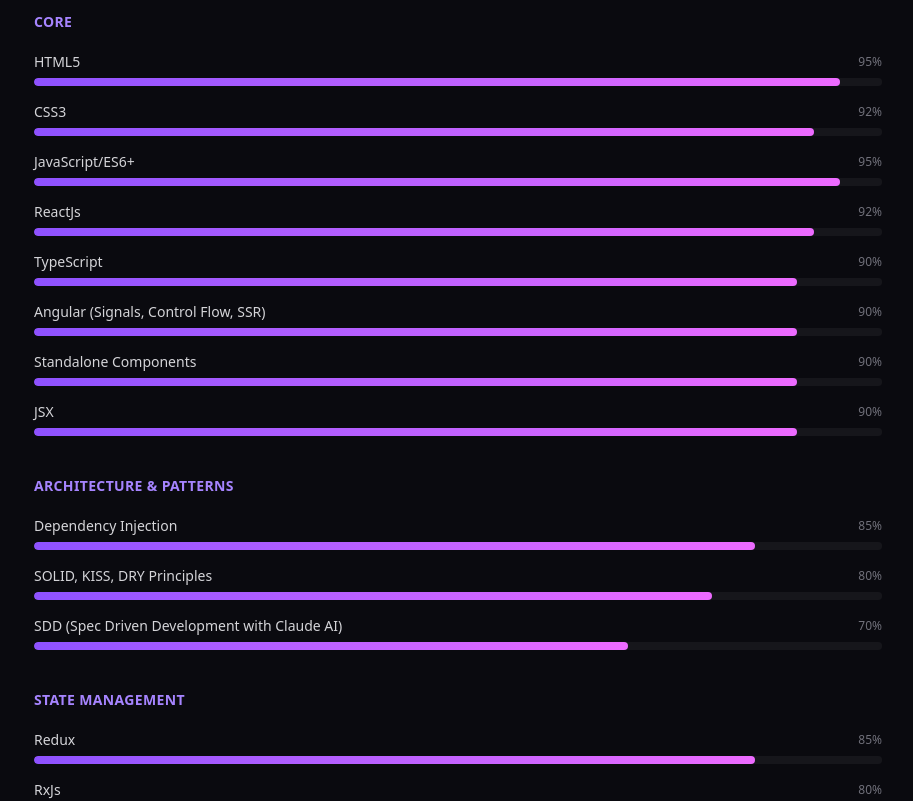
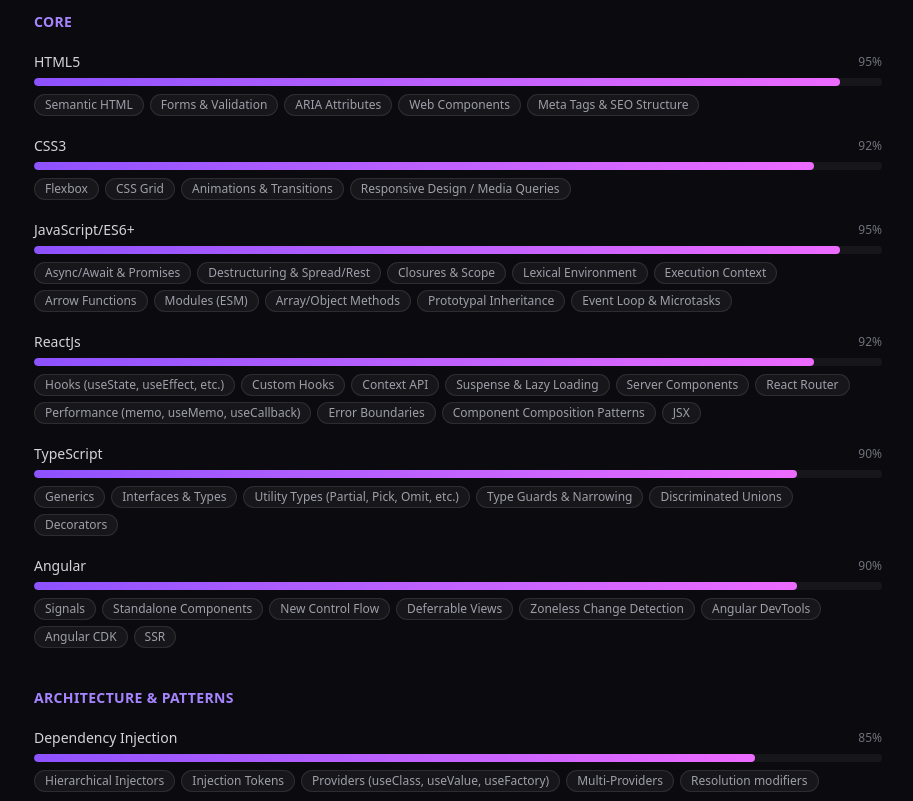
Before and after one commit to sardarhrant/cv-ssr, a Next.js app: page /skills in a window 1280 px wide. Shown: the part 200-1001 px from the top of the page, without its empty margins (182-1095 px from the left). Built offline with nearby package versions, Linux system fonts and the light colour scheme.

Commit message:
Restructure skills with sub-skills, update home page copy, add interests

```diff
--- a/app/data/cv.tsx
+++ b/app/data/cv.tsx
@@ -1,8 +1,10 @@
 export const profile = {
     name: "Hrant Sardaryan",
     title: "Senior Software Engineer",
-    tagline: "Experienced frontend developer specializing in Angular and React, with a proven track record of building intuitive and visually appealing user interfaces.",
-    summary: "Skilled at translating design concepts into responsive, optimized code to deliver seamless user experiences. Passionate about staying up to date with the latest frontend technologies and trends to continuously improve development processes.",
+    tagline:
+        "A Senior Software Engineer with over a decade of experience architecting and delivering enterprise-grade frontend solutions across Angular and React ecosystems.",
+    summary:
+        "Specializing in scalable component architecture, state management, and performance-driven engineering practices, I have led frontend initiatives at organizations including EPAM Systems, translating complex business requirements into polished, accessible, and high-performing user experiences. My approach combines technical rigor with an ongoing commitment to modern engineering standards — from reactive programming and design systems to accessibility and web performance optimization.",
     email: "sardaryanhrant@gmail.com",
     phone: "+37494091185",
     location: "Yerevan, Armenia",
@@ -14,20 +16,101 @@
     {
         category: "Core",
         skills: [
-            { name: "HTML5", level: 95 },
-            { name: "CSS3", level: 92 },
-            { name: "JavaScript/ES6+", level: 95 },
-            { name: "ReactJs", level: 92 },
-            { name: "TypeScript", level: 90 },
-            { name: "Angular (Signals, Control Flow, SSR)", level: 90 },
-            { name: "Standalone Components", level: 90 },
-            { name: "JSX", level: 90 },
+            {
+                name: "HTML5",
+                level: 95,
+                subSkills: [
+                    "Semantic HTML",
+                    "Forms & Validation",
+                    "ARIA Attributes",
+                    "Web Components",
+                    "Meta Tags & SEO Structure"
+                ]
+            },
+            {
+                name: "CSS3",
+                level: 92,
+                subSkills: [
+                    "Flexbox",
+                    "CSS Grid",
+                    "Animations & Transitions",
+                    "Responsive Design / Media Queries",
+                ]
+            },
+            {
+                name: "JavaScript/ES6+",
+                level: 95,
+                subSkills: [
+                    "Async/Await & Promises",
+                    "Destructuring & Spread/Rest",
+                    "Closures & Scope",
+                    "Lexical Environment",
+                    "Execution Context",
+                    "Arrow Functions",
+                    "Modules (ESM)",
+                    "Array/Object Methods",
+                    "Prototypal Inheritance",
+                    "Event Loop & Microtasks",
+                ],
+            },
+            {
+                name: "ReactJs",
+                level: 92 ,
+                subSkills: [
+                    "Hooks (useState, useEffect, etc.)",
+                    "Custom Hooks",
+                    "Context API",
+                    "Suspense & Lazy Loading",
+                    "Server Components",
+                    "React Router",
+                    "Performance (memo, useMemo, useCallback)",
+                    "Error Boundaries",
+                    "Component Composition Patterns",
+                    "JSX"
+                ]
+            },
+            {
+                name: "TypeScript",
+                level: 90,
+                subSkills: [
+                    "Generics",
+                    "Interfaces & Types",
+                    "Utility Types (Partial, Pick, Omit, etc.)",
+                    "Type Guards & Narrowing",
+                    "Discriminated Unions",
+                    "Decorators"
+                ]
+            },
+            {
+                name: "Angular",
+                level: 90,
+                subSkills: [
+                    "Signals",
+                    "Standalone Components",
+                    "New Control Flow",
+                    "Deferrable Views",
+                    "Zoneless Change Detection",
+                    "Angular DevTools",
+                    "Angular CDK",
+                    "SSR",
+                ],
+            },
         ],
     },
     {
         category: "Architecture & Patterns",
         skills: [
-            { name: "Dependency Injection", level: 85 },
+            {
+                name: "Dependency Injection",
+                level: 85,
+                subSkills: [
+                    "Hierarchical Injectors",
+                    "Injection Tokens",
+                    "Providers (useClass, useValue, useFactory)",
+                    "Multi-Providers",
+                    "Resolution modifiers"
+                ]
+            },
             { name: "SOLID, KISS, DRY Principles", level: 80 },
             { name: "SDD (Spec Driven Development with Claude AI)", level: 70 },
         ],
@@ -73,14 +156,41 @@
         skills: [
             { name: "Web Accessibility", level: 80 },
             { name: "Browser APIs", level: 80 },
-            { name: "Web Performance Optimization", level: 80 },
-            { name: "Lighthouse", level: 78 },
-            { name: "Core Web Vitals", level: 75 },
-            { name: "Chrome DevTools Profiling", level: 75 },
-            { name: "SEO", level: 75 },
-            { name: "Web Workers / Service Workers", level: 70 },
+            {
+                name: "Web Performance Optimization",
+                level: 80,
+                subSkills: [
+                    "Lighthouse",
+                    "Core Web Vitals",
+                    "Chrome DevTools Profiling",
+                    "Critical Rendering Path CRP"
+                ]
+            },
+            {
+                name: "SEO",
+                level: 75 ,
+                subSkills: [
+                    "Meta Tags & Open Graph",
+                    "Structured Data (JSON-LD)",
+                    "Sitemap & Robots.txt",
+                    "Server-Side Rendering / SSG",
+                    "Semantic HTML for SEO",
+                    "Canonical URLs"
+                ]
+            },
+            {
+                name: "Web Workers / Service Workers",
+                level: 70,
+                subSkills: [
+                    "Background Threading (Web Workers)",
+                    "Offline Caching Strategies",
+                    "Push Notifications",
+                    "Background Sync",
+                    "postMessage / Message Channels",
+                    "Service Worker Lifecycle (install, activate, fetch)"
+                ]
+            },
             { name: "PWA", level: 70 },
-            { name: "Critical Rendering Path CRP", level: 70 },
         ],
     },
     {
@@ -190,4 +300,4 @@
     },
 ];
 
-export const interests = ["Chess", "Travelling"];
+export const interests = ["Reading", "Chess", "Travelling", "Music"];
--- a/app/skills/page.tsx
+++ b/app/skills/page.tsx
@@ -14,7 +14,7 @@
                         <h3 className="mb-5 text-sm font-semibold tracking-wide text-violet-400 uppercase">
                             {group.category}
                         </h3>
-                        <div className="space-y-4">
+                        <div className="space-y-5">
                             {group.skills.map((skill, si) => (
                                 <motion.div
                                     key={skill.name}
@@ -42,6 +42,19 @@
                                             }}
                                         />
                                     </div>
+
+                                    {skill.subSkills && skill.subSkills.length > 0 && (
+                                        <div className="mt-2 flex flex-wrap gap-1.5">
+                                            {skill.subSkills.map((sub) => (
+                                                <span
+                                                    key={sub}
+                                                    className="rounded-full border border-white/10 bg-white/5 px-2.5 py-0.5 text-xs text-zinc-400"
+                                                >
+                          {sub}
+                        </span>
+                                            ))}
+                                        </div>
+                                    )}
                                 </motion.div>
                             ))}
                         </div>
```
